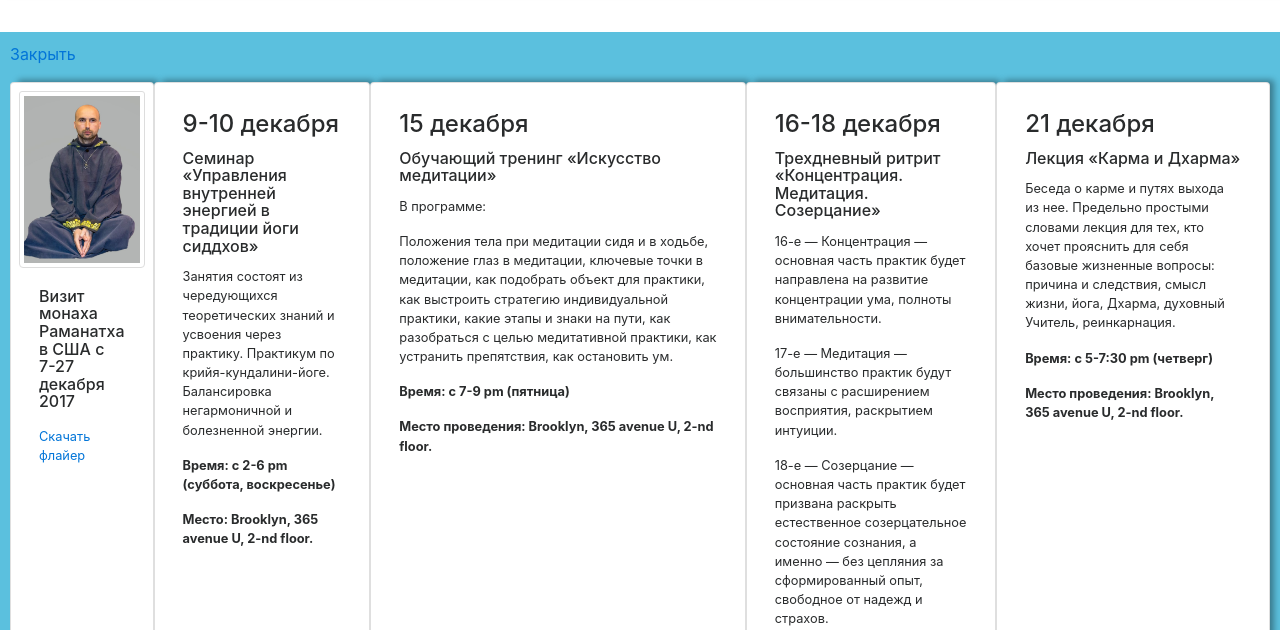
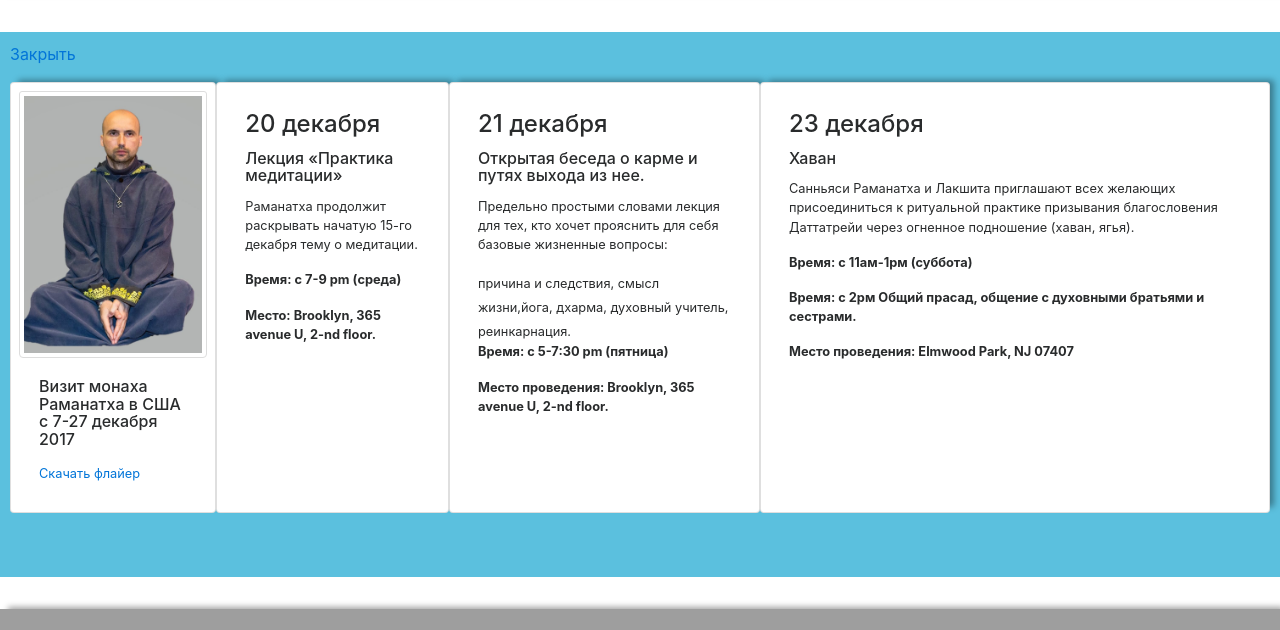
Before and after one commit to NatalyaAn/UsAdvayta, a PHP site: page /views/home.php in a window 1280 px wide. Shown: the part 273-903 px from the top of the page. Run offline with PHP 8.4, Linux system fonts and the light colour scheme; some libraries are stand-ins or nearby versions; grey boxes are pictures that could not be loaded.

Commit message:
news changed

```diff
--- a/variables/varNews.php
+++ b/variables/varNews.php
@@ -31,11 +31,11 @@ $news = '
    <div class="card p-2 card-shadow">
     <div class="card-block">
     <small class="text">
-      <h4 class="card-title">9-10 декабря</h4>
-      <h6 class="card-title">Семинар «Управления внутренней энергией в традиции йоги сиддхов» </h6>
+      <h4 class="card-title">20 декабря</h4>
+      <h6 class="card-title">Лекция «Практика медитации» </h6>
 
-<p class="card-text">Занятия состоят из чередующихся теоретических знаний и усвоения через практику. Практикум по крийя-кундалини-йоге. Балансировка негармоничной и болезненной энергии.</p>
-<p class="card-text font-weight-bold">Время: с 2-6 pm (суббота, воскресенье)</p>
+<p class="card-text">Раманатха продолжит раскрывать начатую 15-го декабря тему о медитации.</p>
+<p class="card-text font-weight-bold">Время: с 7-9 pm (среда)</p>
 <p class="card-text font-weight-bold">Место: Brooklyn, 365 avenue U, 2-nd floor.</p>
       <footer>
       <a href="#" class="card-link"></a>
@@ -46,20 +46,12 @@ $news = '
   <div class="card p-2 card-shadow">
     <div class="card-block ">
      <small class="text">
-      <h4 class="card-title">15 декабря</h4>
-      <h6 class="card-title">Обучающий тренинг «Искусство медитации»</h6>
+      <h4 class="card-title">21 декабря</h4>
+      <h6 class="card-title">Открытая беседа о карме и путях выхода из нее. </h6>
   <p class="card-text">
-      В программе:</p>
-<p class="card-text">Положения тела при медитации сидя и в ходьбе,
- положение глаз в медитации,
- ключевые точки в медитации,
- как подобрать объект для практики,
- как выстроить стратегию индивидуальной практики,
- какие этапы и знаки на пути,
- как разобраться с целью медитативной практики,
- как устранить препятствия,
- как остановить ум.</p>
- <p class="card-text font-weight-bold">Время: с 7-9 pm (пятница)</p>
+     Предельно простыми словами лекция для тех, кто хочет прояснить для себя базовые жизненные вопросы:</p>
+причина и следствия, смысл жизни,йога, дхарма, духовный учитель, реинкарнация.
+ <p class="card-text font-weight-bold">Время: с 5-7:30 pm (пятница)</p>
 <p class="card-text font-weight-bold">Место проведения: Brooklyn, 365 avenue U, 2-nd floor.</p>
 
       <footer>
@@ -74,30 +66,16 @@ $news = '
   <div class="card p-2 card-shadow">
     <div class="card-block ">
      <small class="text">
-      <h4 class="card-title">16-18 декабря</h4>
-      <h6 class="card-title">Трехдневный ритрит «Концентрация. Медитация. Созерцание»</h6>
+      <h4 class="card-title">23 декабря</h4>
+      <h6 class="card-title">Хаван</h6>
 
-<p class="card-text">16-е — Концентрация — основная часть практик будет направлена на развитие концентрации ума, полноты внимательности.</p>
-<p class="card-text">17-е — Медитация — большинство практик будут связаны с расширением восприятия, раскрытием интуиции.</p>
-<p class="card-text">18-е — Созерцание — основная часть практик будет призвана раскрыть естественное созерцательное состояние сознания, а именно — без цепляния за сформированный опыт, свободное от надежд и страхов.</p>
-<p class="card-text font-weight-bold">Место проведения: NJ, Roosevelt</p>
-      <footer>
-      <a href="#" class="card-link"></a>
-      </footer>
-     </small>
-    </div>
-  </div><!-- /.card -->
-  <div class="card p-2 card-shadow">
-    <div class="card-block ">
-     <small class="text">
-      <h4 class="card-title">21 декабря</h4>
-      <h6 class="card-title">Лекция «Карма и Дхарма»</h6>
-      <p class="card-text">
-      Беседа о карме и путях выхода из нее. Предельно простыми словами лекция для тех, кто хочет прояснить для себя базовые жизненные вопросы:
- причина и следствия, смысл жизни, йога, Дхарма, духовный Учитель, реинкарнация.</p>
+<p class="card-text">Санньяси Раманатха и Лакшита приглашают всех желающих присоединиться к ритуальной практике призывания благословения Даттатрейи через огненное подношение (хаван, ягья).</p>
 
- <p class="card-text font-weight-bold">Время: с 5-7:30 pm (четверг)</p>
-<p class="card-text font-weight-bold">Место проведения: Brooklyn, 365 avenue U, 2-nd floor.</p>
+<p class="card-text font-weight-bold">Время: с 11ам-1рм (суббота)</p>
+<p class="card-text font-weight-bold">Время: с 2рм Общий прасад, общение с духовными братьями и сестрами.</p>
+<p class="card-text font-weight-bold">Место проведения: Elmwood Park, NJ 07407</p>
+
+
       <footer>
       <a href="#" class="card-link"></a>
       </footer>
@@ -105,6 +83,7 @@ $news = '
     </div>
   </div><!-- /.card -->
 
+
 </div> <!-- /.d-flex -->
 </div><!-- /.collapse -->
 </div><!-- /.jumbotron -->
```
